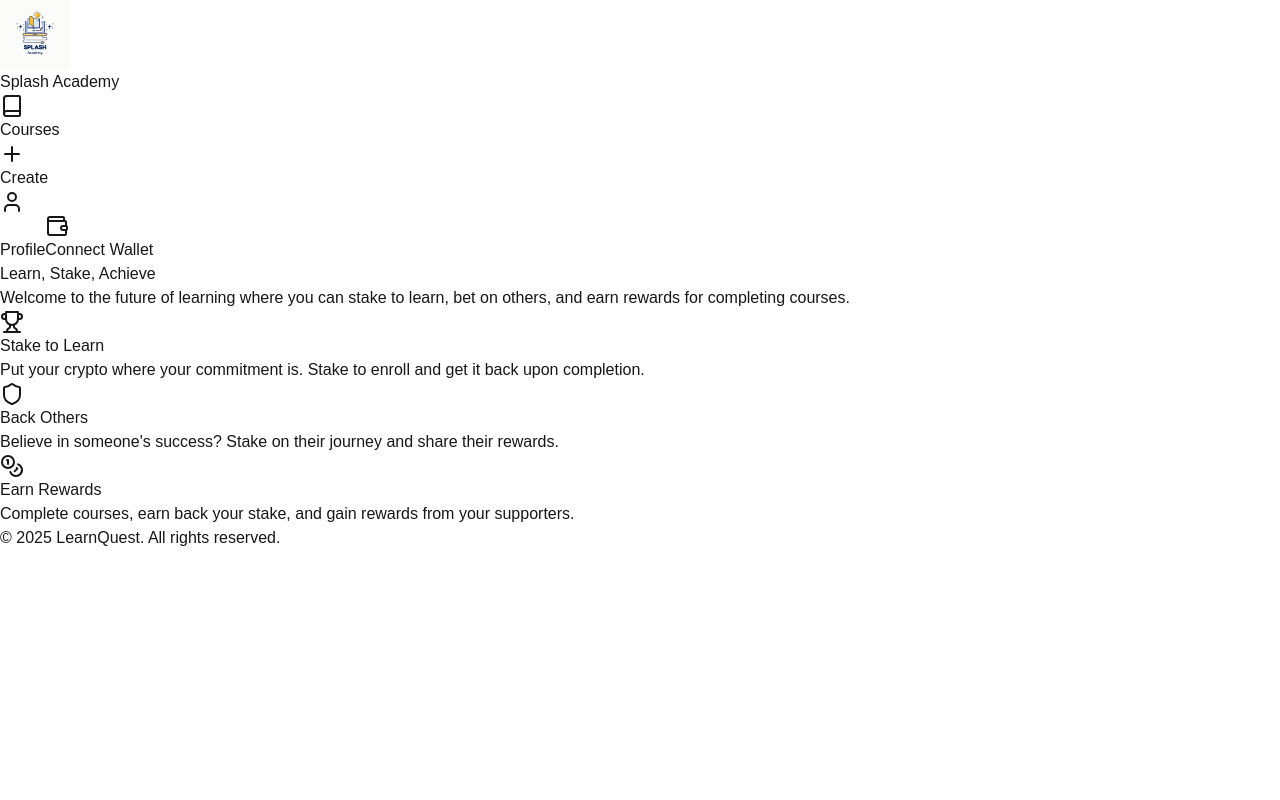
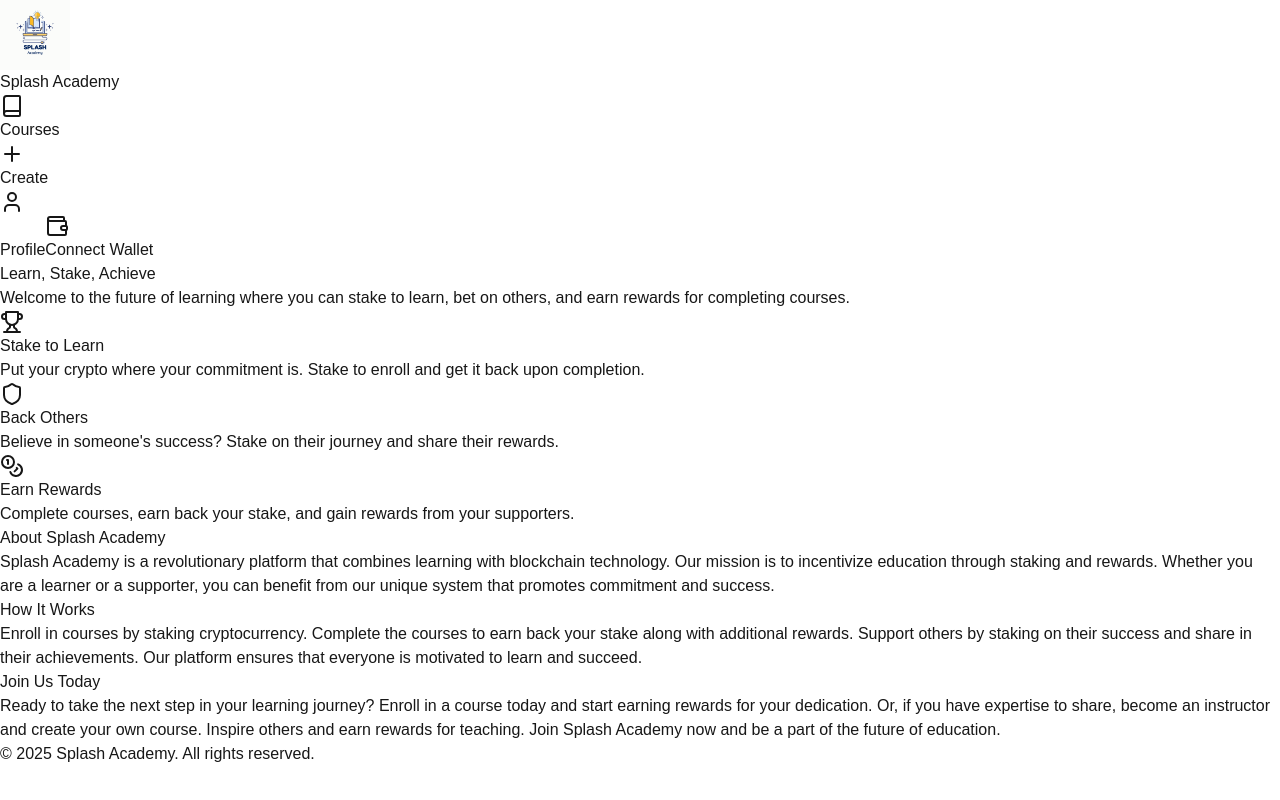
Before and after one commit to KibokoDao-Africa/learn-quest-platform, a Next.js app: page / in a window 1280 px wide. Built offline with nearby package versions, Linux system fonts and the light colour scheme.

Commit message:
new updates

```diff
--- a/components/Footer.tsx
+++ b/components/Footer.tsx
@@ -8,7 +8,7 @@ export default function Footer() {
     <footer className="bg-slate-900 py-6 mt-4 pt-5">
       <div className="container flex justify-center items-center mx-auto px-4 text-center text-white"></div>{" "}
       <p className="text-sm text-slate-400 mx-auto flex justify-center items-center ">
-        © {new Date().getFullYear()} LearnQuest. All rights reserved.
+        © {new Date().getFullYear()} Splash Academy. All rights reserved.
       </p>
     </footer>
   );
--- a/src/app/page.tsx
+++ b/src/app/page.tsx
@@ -55,6 +55,37 @@ export default function App() {
                   your supporters.
                 </p>
               </div>
+              <div className="bg-slate-800 p-6 rounded-xl space-y-4 md:col-span-3">
+                <h3 className="text-2xl font-semibold">About Splash Academy</h3>
+                <p className="text-slate-300">
+                  Splash Academy is a revolutionary platform that combines
+                  learning with blockchain technology. Our mission is to
+                  incentivize education through staking and rewards. Whether you
+                  are a learner or a supporter, you can benefit from our unique
+                  system that promotes commitment and success.
+                </p>
+              </div>
+              <div className="bg-slate-800 p-6 rounded-xl space-y-4 md:col-span-3">
+                <h3 className="text-2xl font-semibold">How It Works</h3>
+                <p className="text-slate-300">
+                  Enroll in courses by staking cryptocurrency. Complete the
+                  courses to earn back your stake along with additional rewards.
+                  Support others by staking on their success and share in their
+                  achievements. Our platform ensures that everyone is motivated
+                  to learn and succeed.
+                </p>
+              </div>
+              <div className="bg-slate-800 p-6 rounded-xl space-y-4 md:col-span-3">
+                <h3 className="text-2xl font-semibold">Join Us Today</h3>{" "}
+                <p className="text-slate-300">
+                  Ready to take the next step in your learning journey? Enroll
+                  in a course today and start earning rewards for your
+                  dedication. Or, if you have expertise to share, become an
+                  instructor and create your own course. Inspire others and earn
+                  rewards for teaching. Join Splash Academy now and be a part of
+                  the future of education.
+                </p>
+              </div>
             </div>
           </div>
           <Footer />
```
